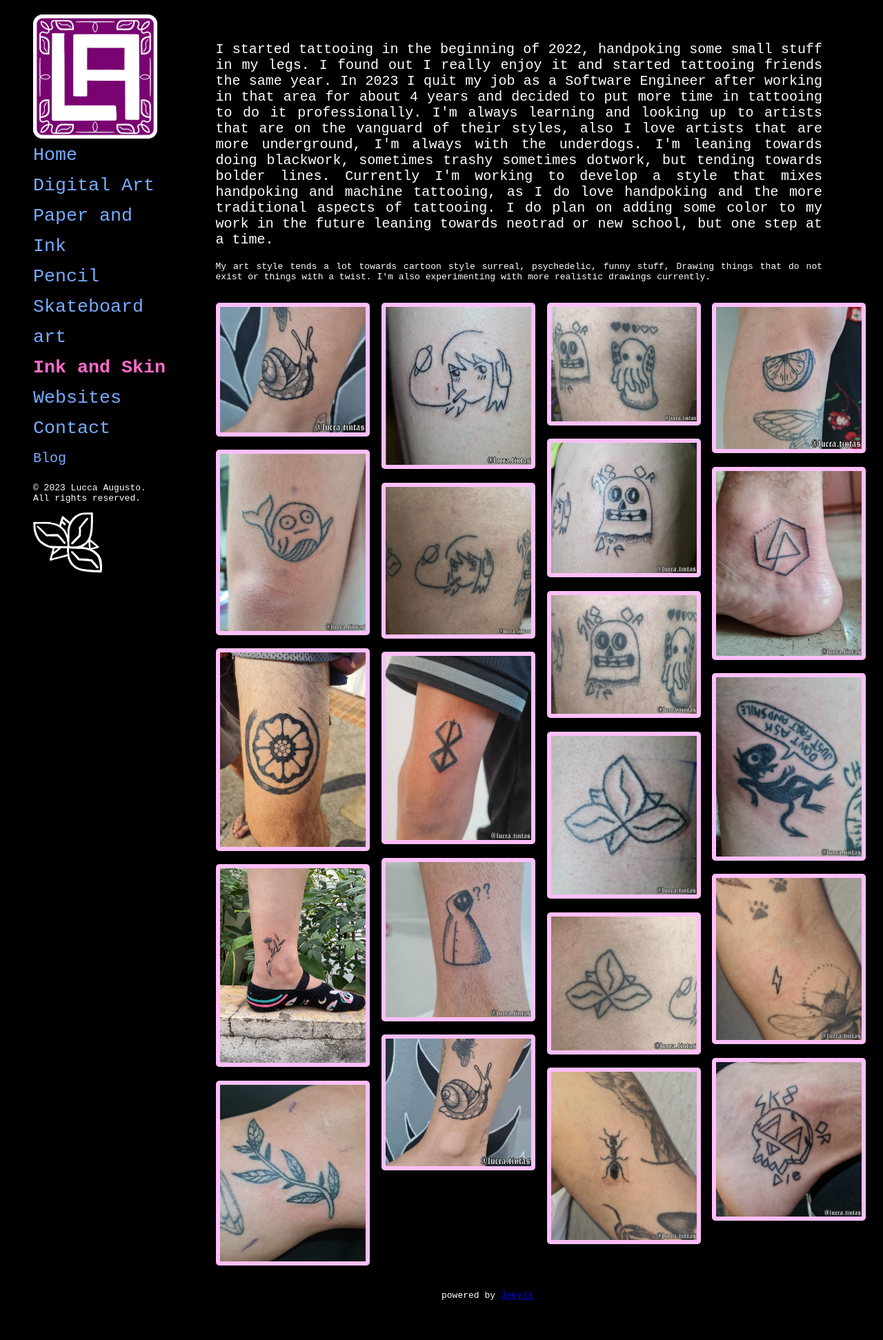
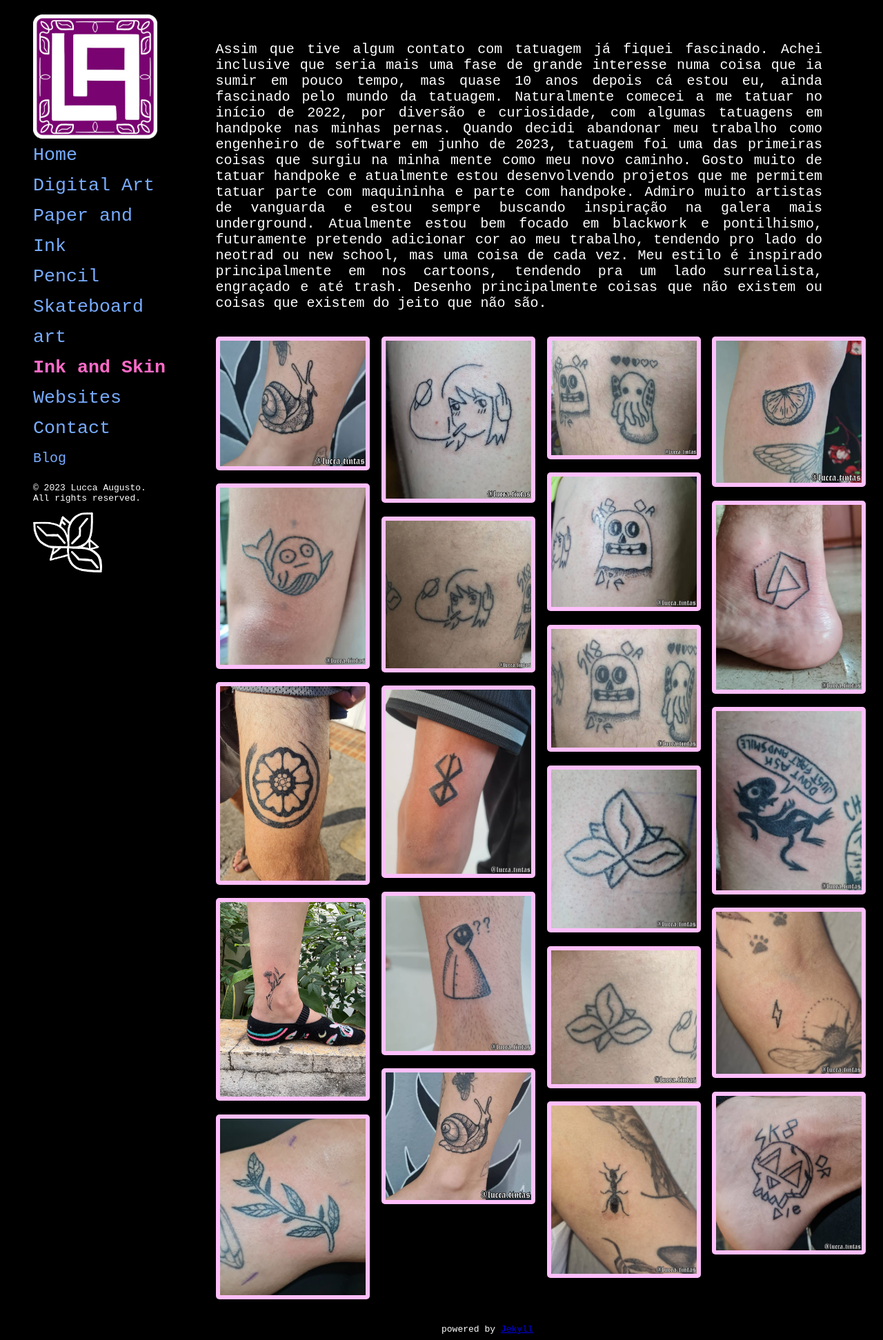
Before and after one commit to luccaugusto/porfolio, a Jekyll site: the page built from ink-and-skin.html, in a window 1280 px wide. Shown: the whole page at 69% size. Built offline with Jekyll 4.4.1, drawn with Linux system fonts in a browser that asks for light colours; before the commit the page ends 1894 px from its top, so only the background shows below that.

Commit message:
update bios to portuguese

```diff
--- a/assets/css/style.css
+++ b/assets/css/style.css
@@ -59,6 +59,9 @@ ul{
 	text-align: left;
 	position: relative;
 	bottom: 75%
+}
+.english {
+	display: none;
 }
 .bio{
 	display: flow-root;
--- a/ink-and-skin.html
+++ b/ink-and-skin.html
@@ -5,6 +5,23 @@ title: Ink and Skin
 <div class="bio">
     <div class="bio-paragraph">
         <p class="font15">
+            Assim que tive algum contato com tatuagem já fiquei fascinado.
+            Achei inclusive que seria mais uma fase de grande interesse numa coisa que ia
+            sumir em pouco tempo, mas quase 10 anos depois cá estou eu, ainda fascinado
+            pelo mundo da tatuagem. Naturalmente comecei a me tatuar no início de 2022,
+            por diversão e curiosidade, com algumas tatuagens em handpoke nas minhas pernas.
+            Quando decidi abandonar meu trabalho como engenheiro de software em junho de 2023,
+            tatuagem foi uma das primeiras coisas que surgiu na minha mente como meu novo
+            caminho. Gosto muito de tatuar handpoke e atualmente estou desenvolvendo projetos
+            que me permitem tatuar parte com maquininha e parte com handpoke.
+            Admiro muito artistas de vanguarda e estou sempre buscando inspiração na galera mais
+            underground. Atualmente estou bem focado em blackwork e pontilhismo, futuramente
+            pretendo adicionar cor ao meu trabalho, tendendo pro lado do neotrad ou new school,
+            mas uma coisa de cada vez.
+            Meu estilo é inspirado principalmente em nos cartoons, tendendo pra um lado surrealista,
+            engraçado e até trash. Desenho principalmente coisas que não existem ou coisas que existem do jeito que não são.
+        </p>
+        <p class="font15 english">
         I started tattooing in the beginning of 2022, handpoking some small stuff in my legs. I found out I really enjoy it
         and started tattooing friends the same year. In 2023 I quit my job as a Software Engineer after working in that area for
         about 4 years and decided to put more time in tattooing to do it professionally. I'm always learning and looking up to artists
@@ -14,7 +31,7 @@ title: Ink and Skin
         aspects of tattooing. I do plan on adding some color to my work in the future leaning towards neotrad or new school,
         but one step at a time.
         </p>
-        <p>
+        <p class="english">
         My art style tends a lot towards cartoon style surreal, psychedelic, funny stuff, Drawing things that do not exist or things with a twist.
         I'm also experimenting with more realistic drawings currently.
         </p>
```
Also changed, not shown: index.html (+10 -0 lines).
